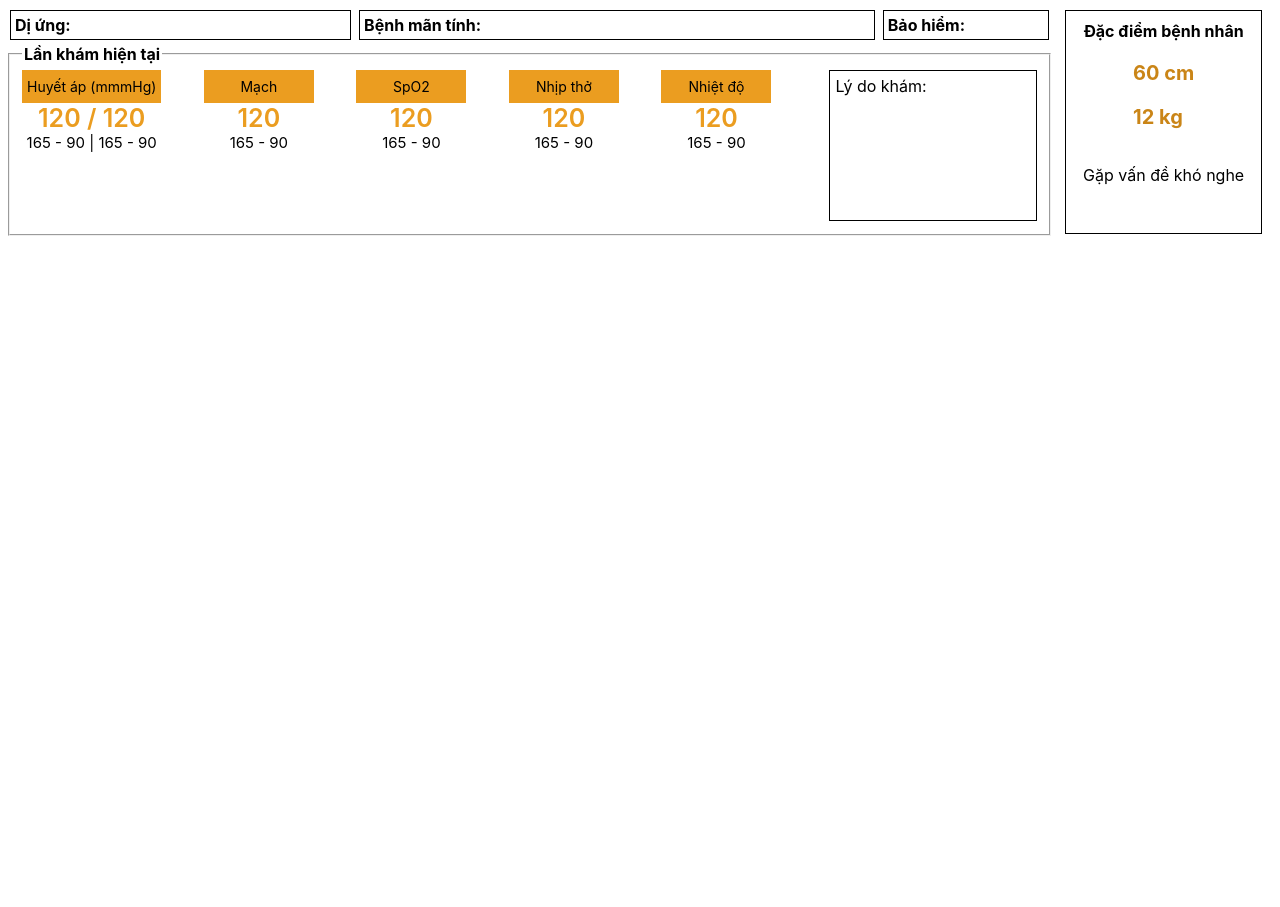
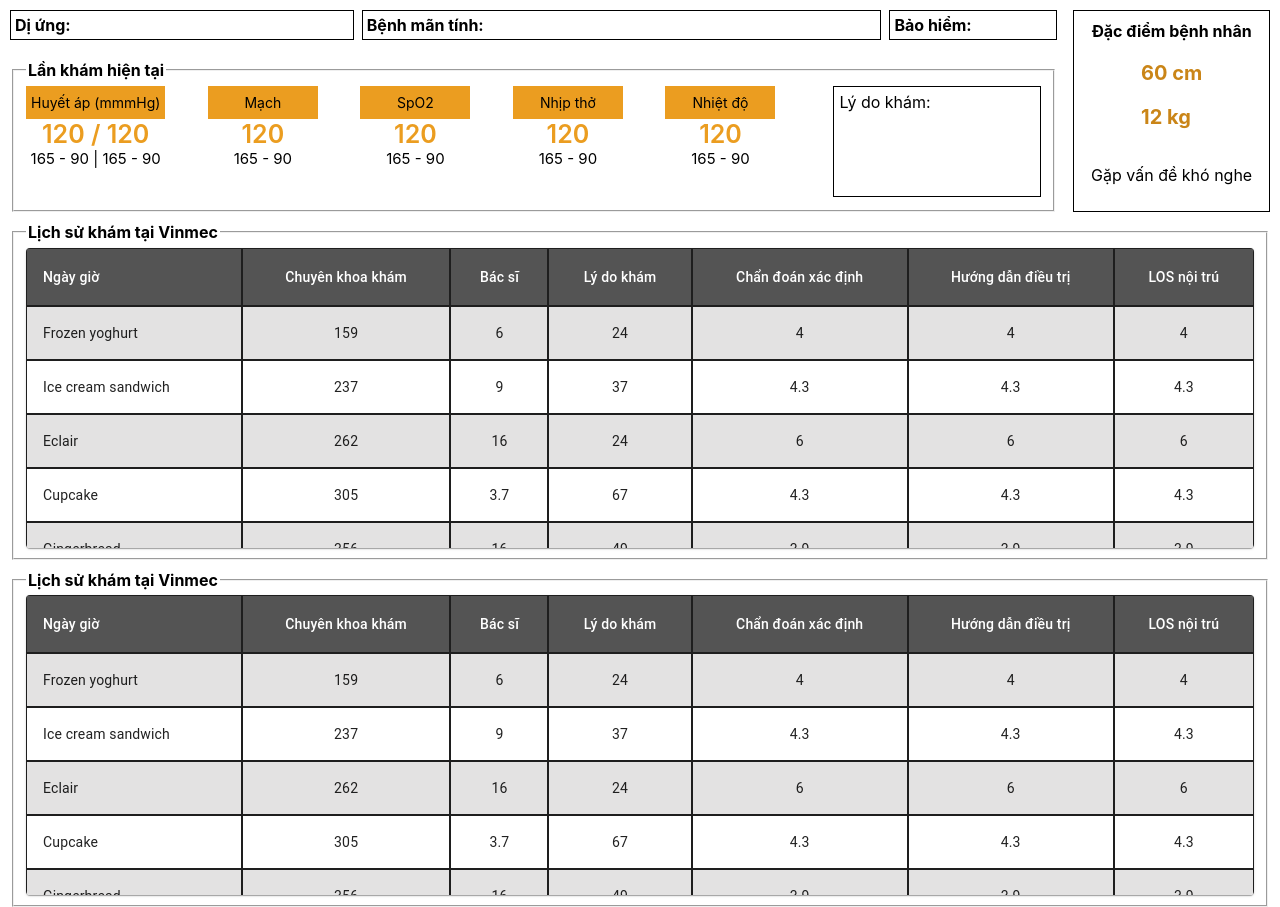
Before and after one commit to duy1998/patient-summary, a React (Create React App) app: page / in a window 1280 px wide. Before the commit the page ends 800 px from the top, so only its background shows below. Built offline with nearby package versions, Linux system fonts and the light colour scheme; the HTML template or start-up script is replaced by a standard one.

Commit message:
layout table

```diff
--- a/src/ui/patient_summary/PatientSummary.styles.ts
+++ b/src/ui/patient_summary/PatientSummary.styles.ts
@@ -1,3 +1,7 @@
 import { makeStyles } from "@material-ui/core/styles";
 
-export const useStyles = makeStyles(() => ({}));
+export const useStyles = makeStyles(() => ({
+  table: {
+    minWidth: 650,
+  },
+}));
--- a/src/ui/patient_summary/PatientSummary.tsx
+++ b/src/ui/patient_summary/PatientSummary.tsx
@@ -1,9 +1,53 @@
+/* eslint-disable @typescript-eslint/no-unused-vars */
+import {
+  Paper,
+  Table,
+  TableBody,
+  TableCell,
+  TableContainer,
+  TableHead,
+  TableRow,
+  withStyles,
+  createStyles,
+  Theme,
+} from "@material-ui/core";
 import Grid from "@material-ui/core/Grid";
 import React from "react";
 import TextBox from "../common/TextBox";
 import VitalSignBox from "./VitalSignBox";
+import { useStyles } from "./PatientSummary.styles";
+
+const StyledTableCell = withStyles((theme: Theme) =>
+  createStyles({
+    head: {
+      backgroundColor: "#545454",
+      color: theme.palette.common.white,
+      border: "1px solid #1e1e1e",
+    },
+    body: {
+      fontSize: 14,
+      border: "1px solid #1e1e1e",
+    },
+  })
+)(TableCell);
+
+const StyledTableRow = withStyles((theme: Theme) =>
+  createStyles({
+    root: {
+      cursor: "pointer",
+      "&:nth-of-type(odd)": {
+        backgroundColor: "#dfdedede",
+      },
+      "&:hover": {
+        backgroundColor: "#ada6a6de",
+      },
+    },
+  })
+)(TableRow);
 
 export default function PatientSummary() {
+  const classes = useStyles();
+
   const vitalSignsData = [
     {
       title: "Huyết áp (mmmHg)",
@@ -32,17 +76,58 @@ export default function PatientSummary() {
       primaryVital: { max: 90, min: 165, value: 120 },
     },
   ];
+
+  function createData(
+    name: string,
+    calories: number,
+    fat: number,
+    carbs: number,
+    protein: number
+  ) {
+    return { name, calories, fat, carbs, protein };
+  }
+
+  const rows = [
+    createData("Frozen yoghurt", 159, 6.0, 24, 4.0),
+    createData("Ice cream sandwich", 237, 9.0, 37, 4.3),
+    createData("Eclair", 262, 16.0, 24, 6.0),
+    createData("Cupcake", 305, 3.7, 67, 4.3),
+    createData("Gingerbread", 356, 16.0, 49, 3.9),
+    createData("Gingerbread", 356, 16.0, 49, 3.9),
+    createData("Gingerbread", 356, 16.0, 49, 3.9),
+    createData("Gingerbread", 356, 16.0, 49, 3.9),
+    createData("Gingerbread", 356, 16.0, 49, 3.9),
+    createData("Gingerbread", 356, 16.0, 49, 3.9),
+    createData("Gingerbread", 356, 16.0, 49, 3.9),
+    createData("Gingerbread", 356, 16.0, 49, 3.9),
+    createData("Gingerbread", 356, 16.0, 49, 3.9),
+    createData("Gingerbread", 356, 16.0, 49, 3.9),
+    createData("Gingerbread", 356, 16.0, 49, 3.9),
+    createData("Gingerbread", 356, 16.0, 49, 3.9),
+    createData("Gingerbread", 356, 16.0, 49, 3.9),
+    createData("Gingerbread", 356, 16.0, 49, 3.9),
+    createData("Gingerbread", 356, 16.0, 49, 3.9),
+    createData("Gingerbread", 356, 16.0, 49, 3.9),
+  ];
+
   return (
-    <Grid container spacing={2} style={{ padding: 10 }}>
+    <div
+      style={{
+        padding: 10,
+        display: "flex",
+        flexDirection: "column",
+        height: "calc(100vh - 20px)",
+      }}
+    >
+      <Grid container spacing={2}>
         <Grid
           item
-        container
           spacing={1}
           xs={9}
           md={10}
-        style={{ flexDirection: "column" }}
+          style={{ display: "flex", flexDirection: "column" }}
         >
-        <Grid item container spacing={1}>
+          <Grid container spacing={1}>
             <Grid item xs={4}>
               <TextBox text={"Dị ứng: "} />
             </Grid>
@@ -53,8 +138,7 @@ export default function PatientSummary() {
               <TextBox text={"Bảo hiểm: "} />
             </Grid>
           </Grid>
-        <div style={{ width: "100%", height: 301, flex: 2 }}>
-          <fieldset style={{ height: "100%" }}>
+          <fieldset style={{ height: "100%", marginTop: 20 }}>
             <legend style={{ fontWeight: 700 }}>Lần khám hiện tại</legend>
             <div
               style={{
@@ -94,13 +178,11 @@ export default function PatientSummary() {
               </Grid>
             </div>
           </fieldset>
-        </div>
         </Grid>
         <Grid item spacing={0} xs={3} md={2}>
           <div
             style={{
               border: "1px solid",
-            height: "100%",
               padding: 10,
               display: "flex",
               flexDirection: "column",
@@ -116,5 +198,136 @@ export default function PatientSummary() {
           </div>
         </Grid>
       </Grid>
+      <div
+        style={{
+          width: "100%",
+          marginTop: 10,
+          flex: 2,
+          display: "flex",
+          flexDirection: "column",
+        }}
+      >
+        <fieldset>
+          <legend style={{ fontWeight: 700 }}>Lịch sử khám tại Vinmec</legend>
+          <TableContainer component={Paper} style={{ maxHeight: "300px" }}>
+            <Table
+              stickyHeader
+              className={classes.table}
+              aria-label="simple table"
+              style={{ maxHeight: "300px" }}
+            >
+              <TableHead>
+                <TableRow>
+                  <StyledTableCell>Ngày giờ</StyledTableCell>
+                  <StyledTableCell align="center">
+                    Chuyên khoa khám
+                  </StyledTableCell>
+                  <StyledTableCell align="center">Bác sĩ</StyledTableCell>
+                  <StyledTableCell align="center">Lý do khám</StyledTableCell>
+                  <StyledTableCell align="center">
+                    Chẩn đoán xác định
+                  </StyledTableCell>
+                  <StyledTableCell align="center">
+                    Hướng dẫn điều trị
+                  </StyledTableCell>
+                  <StyledTableCell align="center">LOS nội trú</StyledTableCell>
+                </TableRow>
+              </TableHead>
+              <TableBody style={{ maxHeight: "300px", overflowY: "auto" }}>
+                {rows.map((row) => (
+                  <StyledTableRow key={row.name}>
+                    <StyledTableCell component="th" scope="row">
+                      {row.name}
+                    </StyledTableCell>
+                    <StyledTableCell align="center">
+                      {row.calories}
+                    </StyledTableCell>
+                    <StyledTableCell align="center">{row.fat}</StyledTableCell>
+                    <StyledTableCell align="center">
+                      {row.carbs}
+                    </StyledTableCell>
+                    <StyledTableCell align="center">
+                      {row.protein}
+                    </StyledTableCell>
+                    <StyledTableCell align="center">
+                      {row.protein}
+                    </StyledTableCell>
+                    <StyledTableCell align="center">
+                      {row.protein}
+                    </StyledTableCell>
+                  </StyledTableRow>
+                ))}
+              </TableBody>
+            </Table>
+          </TableContainer>
+        </fieldset>
+      </div>
+      <div
+        style={{
+          width: "100%",
+          marginTop: 10,
+          flex: 2,
+          display: "flex",
+          flexDirection: "column",
+        }}
+      >
+        <fieldset>
+          <legend style={{ fontWeight: 700 }}>Lịch sử khám tại Vinmec</legend>
+          <TableContainer
+            component={Paper}
+            style={{ maxHeight: "300px", overflowY: "auto" }}
+          >
+            <Table
+              stickyHeader
+              className={classes.table}
+              aria-label="simple table"
+            >
+              <TableHead>
+                <TableRow>
+                  <StyledTableCell>Ngày giờ</StyledTableCell>
+                  <StyledTableCell align="center">
+                    Chuyên khoa khám
+                  </StyledTableCell>
+                  <StyledTableCell align="center">Bác sĩ</StyledTableCell>
+                  <StyledTableCell align="center">Lý do khám</StyledTableCell>
+                  <StyledTableCell align="center">
+                    Chẩn đoán xác định
+                  </StyledTableCell>
+                  <StyledTableCell align="center">
+                    Hướng dẫn điều trị
+                  </StyledTableCell>
+                  <StyledTableCell align="center">LOS nội trú</StyledTableCell>
+                </TableRow>
+              </TableHead>
+              <TableBody>
+                {rows.map((row) => (
+                  <StyledTableRow key={row.name}>
+                    <StyledTableCell component="th" scope="row">
+                      {row.name}
+                    </StyledTableCell>
+                    <StyledTableCell align="center">
+                      {row.calories}
+                    </StyledTableCell>
+                    <StyledTableCell align="center">{row.fat}</StyledTableCell>
+                    <StyledTableCell align="center">
+                      {row.carbs}
+                    </StyledTableCell>
+                    <StyledTableCell align="center">
+                      {row.protein}
+                    </StyledTableCell>
+                    <StyledTableCell align="center">
+                      {row.protein}
+                    </StyledTableCell>
+                    <StyledTableCell align="center">
+                      {row.protein}
+                    </StyledTableCell>
+                  </StyledTableRow>
+                ))}
+              </TableBody>
+            </Table>
+          </TableContainer>
+        </fieldset>
+      </div>
+    </div>
   );
 }
--- a/tsconfig.json
+++ b/tsconfig.json
@@ -48,7 +48,7 @@
     "jsx": "react",
     "allowSyntheticDefaultImports": true,
     "strictNullChecks": true,
-    "noUnusedLocals": true,
+    "noUnusedLocals": false,
     "allowJs": true,
     "esModuleInterop": true
   },
```
Lines whose indentation alone changed are shown as unchanged.
